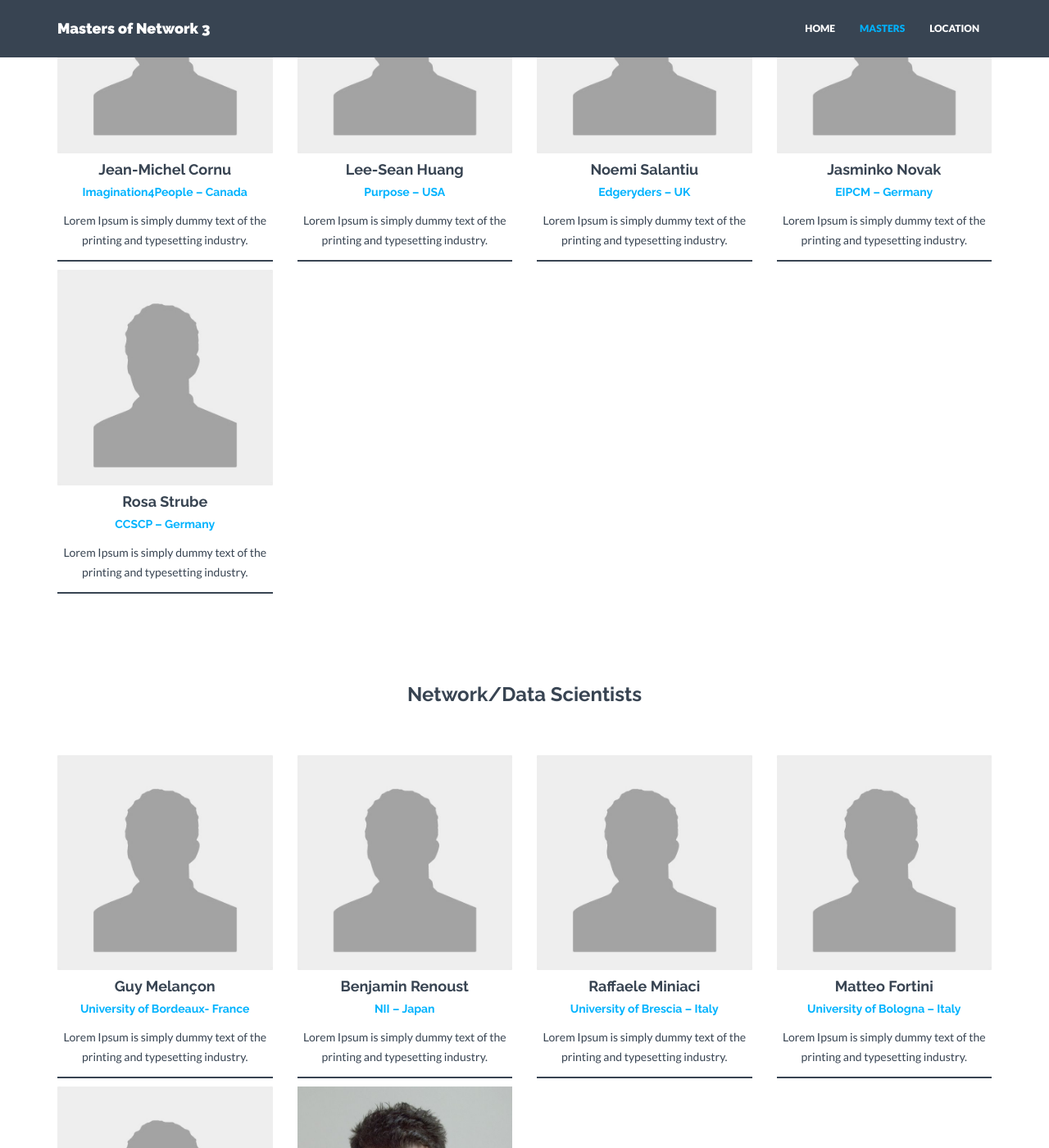
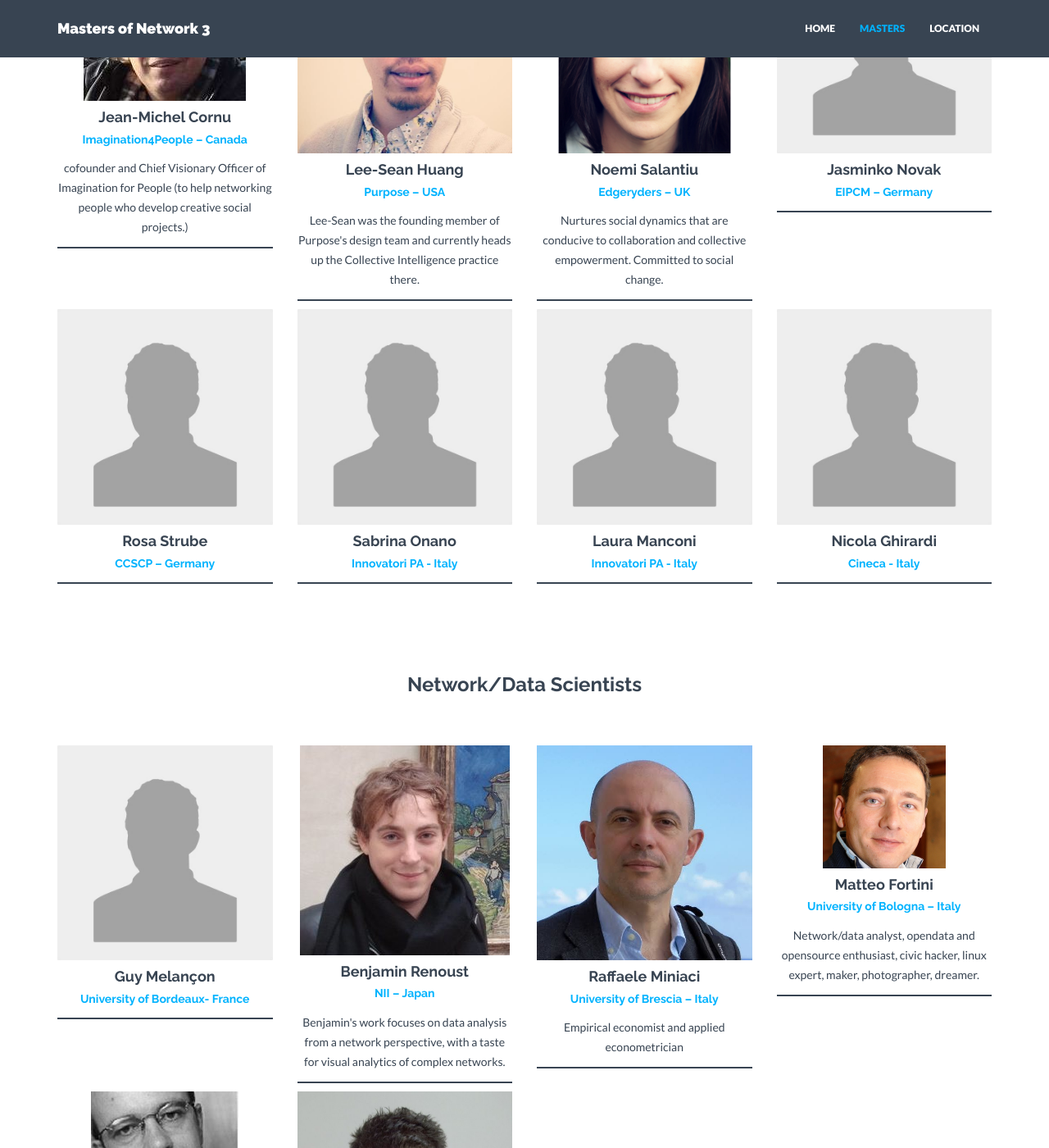
Before and after one commit to Wikitalia/MoN3, a Jekyll site: the page built from masters.html, in a window 1280 px wide and 1400 px high, scrolled down 626 px. Shown: the whole window at 82% size. Built offline with Jekyll 4.4.1, drawn with Linux system fonts in a browser that asks for light colours; nearby versions of some CDN libraries; some of the changed text lies outside the part shown.

Commit message:
updates members pages

```diff
--- a/_config.yml
+++ b/_config.yml
@@ -50,47 +50,47 @@
     - name: Jean-Michel Cornu
       category: Community managers
       position: "Imagination4People – Canada"
-      text: Lorem Ipsum is simply dummy text of the printing and typesetting industry.
-      img: person.jpg
+      text: cofounder and Chief Visionary Officer of Imagination for People (to help networking people who develop creative social projects.)
+      img: jeanmichel_cornu.jpg
       social:
-        - title: twitter
-          url: https://twitter.com
+        - title: link
+          url: http://www.imaginationforpeople.org/
     - name: Lee-Sean Huang
       category: Community managers
       position: "Purpose – USA"
-      text: Lorem Ipsum is simply dummy text of the printing and typesetting industry.
-      img: person.jpg
+      text: Lee-Sean was the founding member of Purpose's design team and currently heads up the Collective Intelligence practice there.
+      img: leesean_huang.jpg
       social:
-        - title: twitter
-          url: https://twitter.com
+        - title: link
+          url: http://www.purpose.com/
     - name: Noemi Salantiu
       category: Community managers
       position: "Edgeryders – UK"
-      text: Lorem Ipsum is simply dummy text of the printing and typesetting industry.
-      img: person.jpg
+      text: Nurtures social dynamics that are conducive to collaboration and collective empowerment. Committed to social change.
+      img: noemi_salantiu.png
       social:
-        - title: twitter
-          url: https://twitter.com
+        - title: link
+          url: https://edgeryders.eu
     - name: Jasminko Novak
       category: Community managers
       position: "EIPCM – Germany"
-      text: Lorem Ipsum is simply dummy text of the printing and typesetting industry.
+      text:
       img: person.jpg
       social:
-        - title: twitter
-          url: https://twitter.com
+        - title: link
+          url: http://eipcm.org/
     - name: Rosa Strube
       category: Community managers
       position: "CCSCP – Germany"
-      text: Lorem Ipsum is simply dummy text of the printing and typesetting industry.
+      text:
       img: person.jpg
       social:
-        - title: twitter
-          url: https://twitter.com
+        - title: link
+          url: http://www.scp-centre.org/
     - name: Guy Melançon
       category: Network/Data Scientists
       position: "University of Bordeaux- France"
-      text: Lorem Ipsum is simply dummy text of the printing and typesetting industry.
+      text:
       img: person.jpg
       social:
         - title: twitter
@@ -98,73 +98,83 @@
     - name: Benjamin Renoust
       category: Network/Data Scientists
       position: "NII – Japan"
-      text: Lorem Ipsum is simply dummy text of the printing and typesetting industry.
-      img: person.jpg
+      text: "Benjamin's work focuses on data analysis from a network perspective, with a taste for visual analytics of complex networks."
+      img: benjamin_renoust.jpg
       social:
         - title: twitter
-          url: https://twitter.com
+          url: https://twitter.com/renoust
     - name: Raffaele Miniaci
       category: Network/Data Scientists
       position: "University of Brescia – Italy"
-      text: Lorem Ipsum is simply dummy text of the printing and typesetting industry.
-      img: person.jpg
+      text: Empirical economist and applied econometrician
+      img: raffaele_miniaci.jpg
       social:
-        - title: twitter
-          url: https://twitter.com
+        - title: link
+          url: https://sites.google.com/site/rafminiaci/
     - name: Matteo Fortini
       category: Network/Data Scientists
       position: "University of Bologna – Italy"
-      text: Lorem Ipsum is simply dummy text of the printing and typesetting industry.
-      img: person.jpg
+      text: "Network/data analyst, opendata and opensource enthusiast, civic hacker, linux expert, maker, photographer, dreamer."
+      img: matteo_fortini.png
       social:
         - title: twitter
-          url: https://twitter.com
+          url: https://twitter.com/metiuuitem
     - name: Giovanni Ponti
       category: Network/Data Scientists
       position: "University of Alicante – Spain"
-      text: Lorem Ipsum is simply dummy text of the printing and typesetting industry.
-      img: person.jpg
+      text: Giovanni Ponti is Professor of Economics at the Universidad de Alicante and LUISS Guido Carli Roma.
+      img: giovanni_ponti.jpg
       social:
-        - title: twitter
-          url: https://twitter.com
+        - title: link
+          url: http://docenti.luiss.it/ponti/
     - name: Alberto Cottica
       category: Network/Data Scientists
-      position: "Edgeryders – UK"
+      position: "Wikitalia – Italy"
       text: "Economist, expert on collaborative public policies and online participation."
       img: alberto.jpg
       social:
+        - title: link
+          url: http://wikitalia.org/
         - title: twitter
           url: https://twitter.com/alberto_cottica
+        - title: link
+          url: http://www.cottica.net
     - name: Mark Klein
       category: Collective Intelligence researchers
       position: "MIT – USA and University of Zurich – Switzerland"
-      text: Lorem Ipsum is simply dummy text of the printing and typesetting industry.
-      img: person.jpg
+      text: |
+          Mark's research involves developing software tools to increase
+          collective intelligence in groups and crowds.
+      img: mark_klein.png
       social:
-        - title: twitter
-          url: https://twitter.com
+        - title: link
+          url: http://cci.mit.edu/klein/
     - name: Benoit Gregoire
       category: Collective Intelligence researchers
       position: "Imagination4People – Canada"
-      text: Lorem Ipsum is simply dummy text of the printing and typesetting industry.
+      text:
       img: person.jpg
       social:
-        - title: twitter
-          url: https://twitter.com
+        - title: link
+          url: http://imaginationforpeople.org/
     - name: Marc-Antoine Parent
       category: Collective Intelligence researchers
       position: "Imagination4People – Canada"
-      text: Lorem Ipsum is simply dummy text of the printing and typesetting industry.
+      text:
       img: person.jpg
       social:
-        - title: twitter
-          url: https://twitter.com
+        - title: link
+          url: http://imaginationforpeople.org/
+        - title: github
+          url: github.com/maparent
     - name: Luca Mearelli
       category: Collective Intelligence researchers
       position: "Wikitalia – Italy"
       text: "I'm a developer, entrepenuer and researcher."
       img: lucamea.jpg
       social:
+        - title: link
+          url: http://wikitalia.org/
         - title: twitter
           url: https://twitter.com/lmea
         - title: github
@@ -172,27 +182,70 @@
     - name: Marta Arniani
       category: Collective Intelligence researchers
       position: "Sigma Orionis – France"
-      text: Lorem Ipsum is simply dummy text of the printing and typesetting industry.
+      text:
+      img: person.jpg
+      social:
+        - title: link
+          url: http://sigma-orionis.com/
+    - name: Fabrizio Gasparetto
+      category: Collective Intelligence researchers
+      position: "Oxway – Italy"
+      text: "I'm working on collective Intelligence mining"
+      img: person.jpg
+      social:
+        - title: link
+          url: https://oxway.co/
+    - name: Mathias Becker
+      category: Collective Intelligence researchers
+      position: "EIPCM – Germany"
+      text:
+      img: person.jpg
+      social:
+        - title: link
+          url: http://eipcm.org/
+    - name: Michelle Bachler
+      category: Collective Intelligence researchers
+      position: "The Open University – UK"
+      text:
+      img: person.jpg
+      social:
+        - title: link
+          url: http://www.open.ac.uk/
+    - name: Nicola Bianchi
+      category: Collective Intelligence researchers
+      position: "MIUR & National Operative Programme of Resarch and Competitiveness - Italy"
+      text: |
+          Bioengineer. Master in Open Innovation and Knowledge Transfer.
+          He is interested in participatory democracy phenomena.
       img: person.jpg
       social:
         - title: twitter
-          url: https://twitter.com
-    - name: Fabrizio Gasparetto
-      category: Collective Intelligence researchers
-      position: "Oxway – Italy"
-      text: Lorem Ipsum is simply dummy text of the printing and typesetting industry.
+          url: https://twitter.com/
+    - name: Sabrina Onano
+      category: Community managers
+      position: "Innovatori PA - Italy"
+      text:
       img: person.jpg
       social:
-        - title: twitter
-          url: https://twitter.com
-    - name: Mathias Becker
-      category: Collective Intelligence researchers
-      position: "EIPCM – Germany"
-      text: Lorem Ipsum is simply dummy text of the printing and typesetting industry.
+        - title: link
+          url: http://www.innovatoripa.it/
+    - name: Laura Manconi
+      category: Community managers
+      position: "Innovatori PA - Italy"
+      text:
       img: person.jpg
       social:
-        - title: twitter
-          url: https://twitter.com
+        - title: link
+          url: http://www.innovatoripa.it/
+    - name: Nicola Ghirardi
+      category: Community managers
+      position: "Cineca - Italy"
+      text:
+      img: person.jpg
+      social:
+        - title: link
+          url: http://www.cineca.it/
+
 
 # Clients information. Shown on Home and About pages.
 partners:
```
Also changed, not shown: assets/img/members/benjamin_renoust.jpg (added), assets/img/members/giovanni_ponti.jpg (added), assets/img/members/jeanmichel_cornu.jpg (added), assets/img/members/leesean_huang.jpg (added), assets/img/members/mark_klein.jpg (added), assets/img/members/mark_klein.png (added), assets/img/members/matteo_fortini.png (added), assets/img/members/noemi_salantiu.png (added), assets/img/members/raffaele_miniaci.jpg (added).
